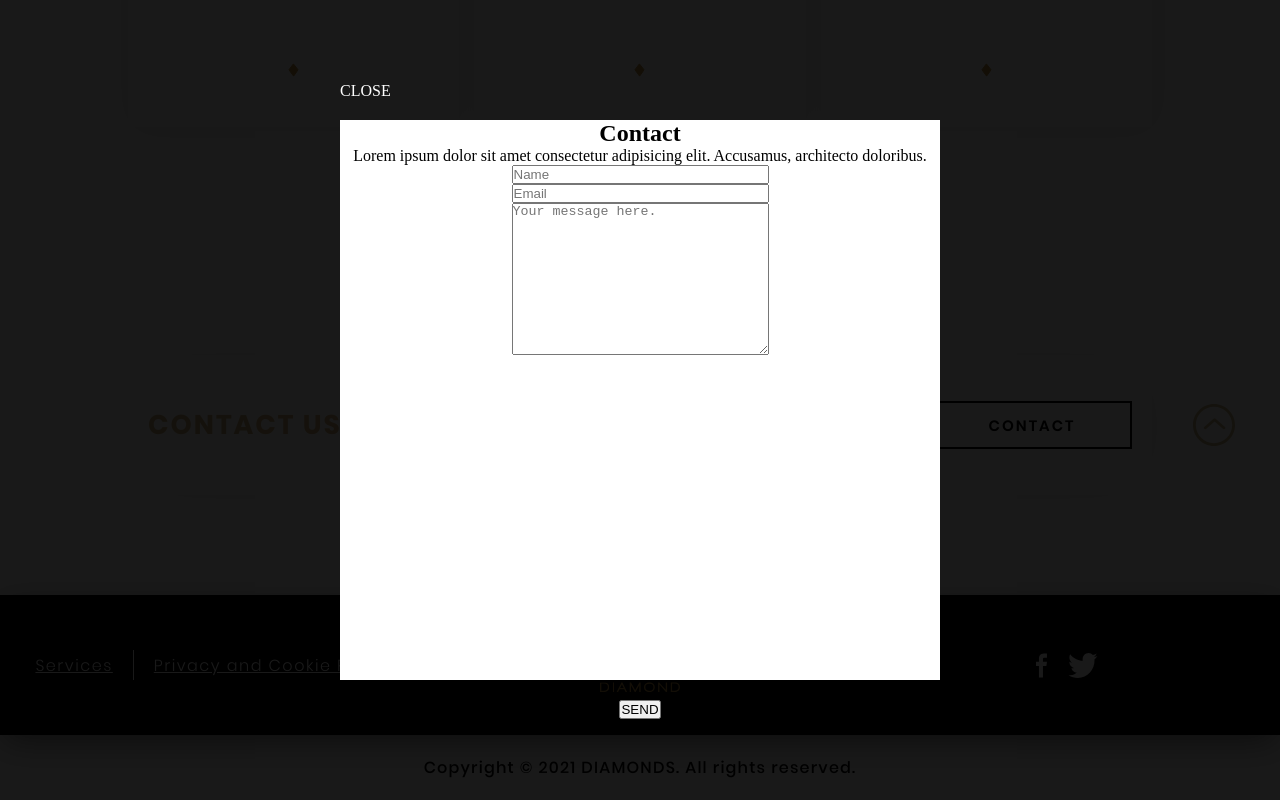
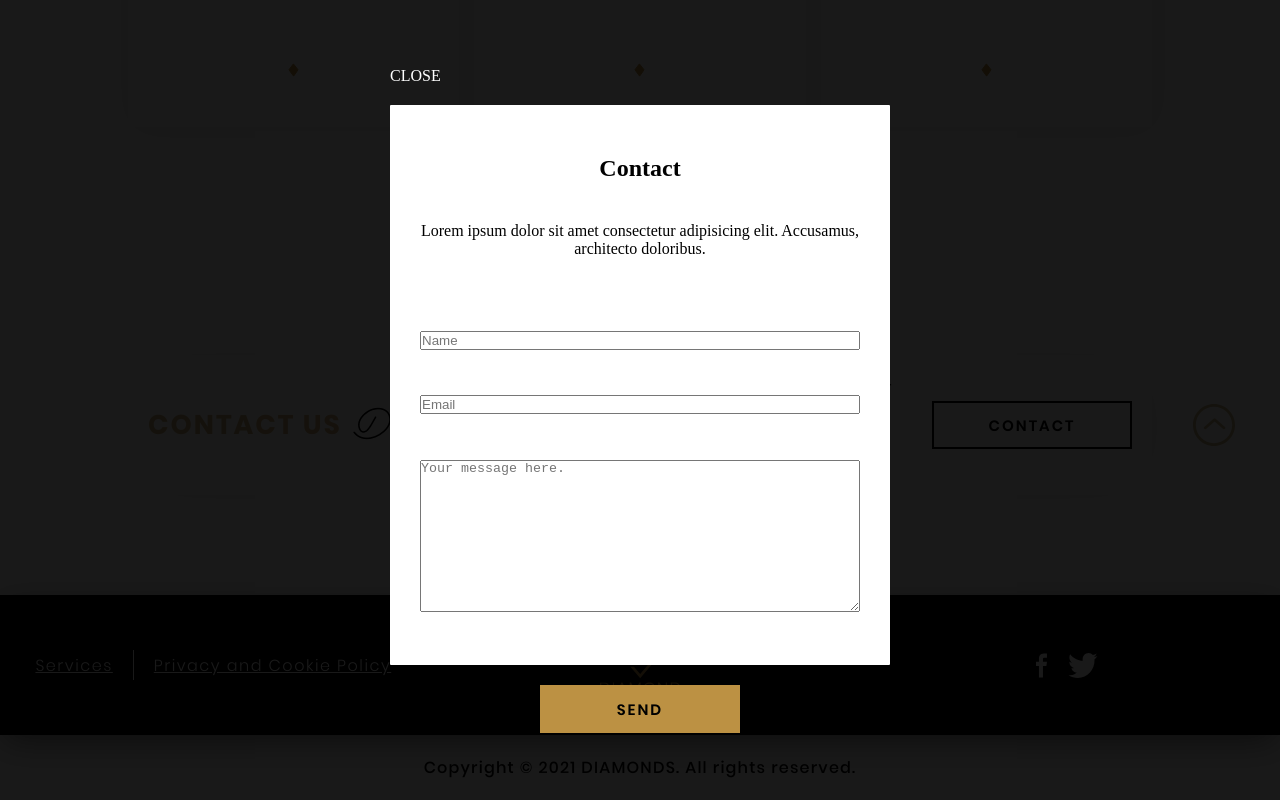
Before and after one commit to juancaricodev/diamonds, a Vue app: page / in a window 1280 px wide. Both pictures are taken after a click on the button "CONTACT". Shown: the part 1460-2260 px from the top of the page. Built offline with nearby package versions, Linux system fonts and the light colour scheme; the HTML template or start-up script is replaced by a standard one.

Commit message:
feat: button mixin (scss) created

```diff
--- a/src/assets/styles/global.scss
+++ b/src/assets/styles/global.scss
@@ -72,6 +72,22 @@ $blesing: 'Blesing', cursive;
 // Shadow Variables / Mixins
 $text-shadow: 0px 0px 3px rgba(0,0,0,0.25);
 
+// Button Mixin
+@mixin button($bg-color, $border-color, $text-color) {
+  width: 200px;
+  height: 48px;
+  font-family: $poppins;
+  font-size: 15px;
+  font-weight: 600;
+  letter-spacing: 2px;
+  text-transform: uppercase;
+  color: $text-color;
+  background-color: $bg-color;
+  border: 2px solid $border-color;
+  outline: none;
+  cursor: pointer;
+}
+
 /* Global Styles */
 * {
   margin: 0;
--- a/src/components/Collection.vue
+++ b/src/components/Collection.vue
@@ -161,17 +161,7 @@
 
   /* Button */
   &__button {
-    width: 200px;
-    height: 48px;
-    font-family: $poppins;
-    font-size: 15px;
-    font-weight: 600;
-    letter-spacing: 2px;
-    text-transform: uppercase;
-    background-color: $color-white;
-    border: 2px solid $color-black;
-    outline: none;
-    cursor: pointer;
+    @include button($color-white, $color-black, $color-black);
   }
 }
 
--- a/src/components/Contact.vue
+++ b/src/components/Contact.vue
@@ -97,17 +97,7 @@ export default {
 
   &__button {
     grid-column: 3;
-    width: 200px;
-    height: 48px;
-    font-family: $poppins;
-    font-size: 15px;
-    font-weight: 600;
-    letter-spacing: 2px;
-    text-transform: uppercase;
-    background-color: $color-white;
-    border: 2px solid $color-black;
-    outline: none;
-    cursor: pointer;
+    @include button($color-white, $color-black, $color-black);
   }
 }
 
--- a/src/components/Modal.vue
+++ b/src/components/Modal.vue
@@ -19,7 +19,7 @@
 </template>
 
 <style lang="scss">
-$width-container: 600px;
+$width-container: 440px;
 
 .modal {
   position: fixed;
@@ -37,7 +37,7 @@ $width-container: 600px;
   z-index: 10;
 
   &-close {
-    width: $width-container;
+    width: calc(#{$width-container} + 60px);
     margin-bottom: 20px;
     color: white;
     text-transform: uppercase;
@@ -45,31 +45,48 @@ $width-container: 600px;
   }
 
   &-container {
+    padding: 50px 30px 30px;
     display: flex;
     flex-direction: column;
     align-items: center;
+    justify-content: space-around;
     width: $width-container;
-    height: 70%;
+    height: 60%;
     color: $color-black;
     background-color: $color-white;
+    border-radius: 1px;
     opacity: 1;
 
     &__header {
       display: flex;
       flex-direction: column;
       text-align: center;
+
+      h1 {
+        margin-bottom: 40px;
+      }
+
+      p {
+        margin-bottom: 50px;
+      }
     }
 
     &__form {
       display: flex;
       flex-direction: column;
+      justify-content: space-around;
+      width: 100%;
+      height: 100%;
+
+      input {
+        /* width: 100%; */
+      }
     }
   }
 
   &__submit {
     margin-top: 20px;
-    text-transform: uppercase;
-    cursor: pointer;
+    @include button($color-gold, $color-gold, $color-black);
   }
 }
 </style>
```
